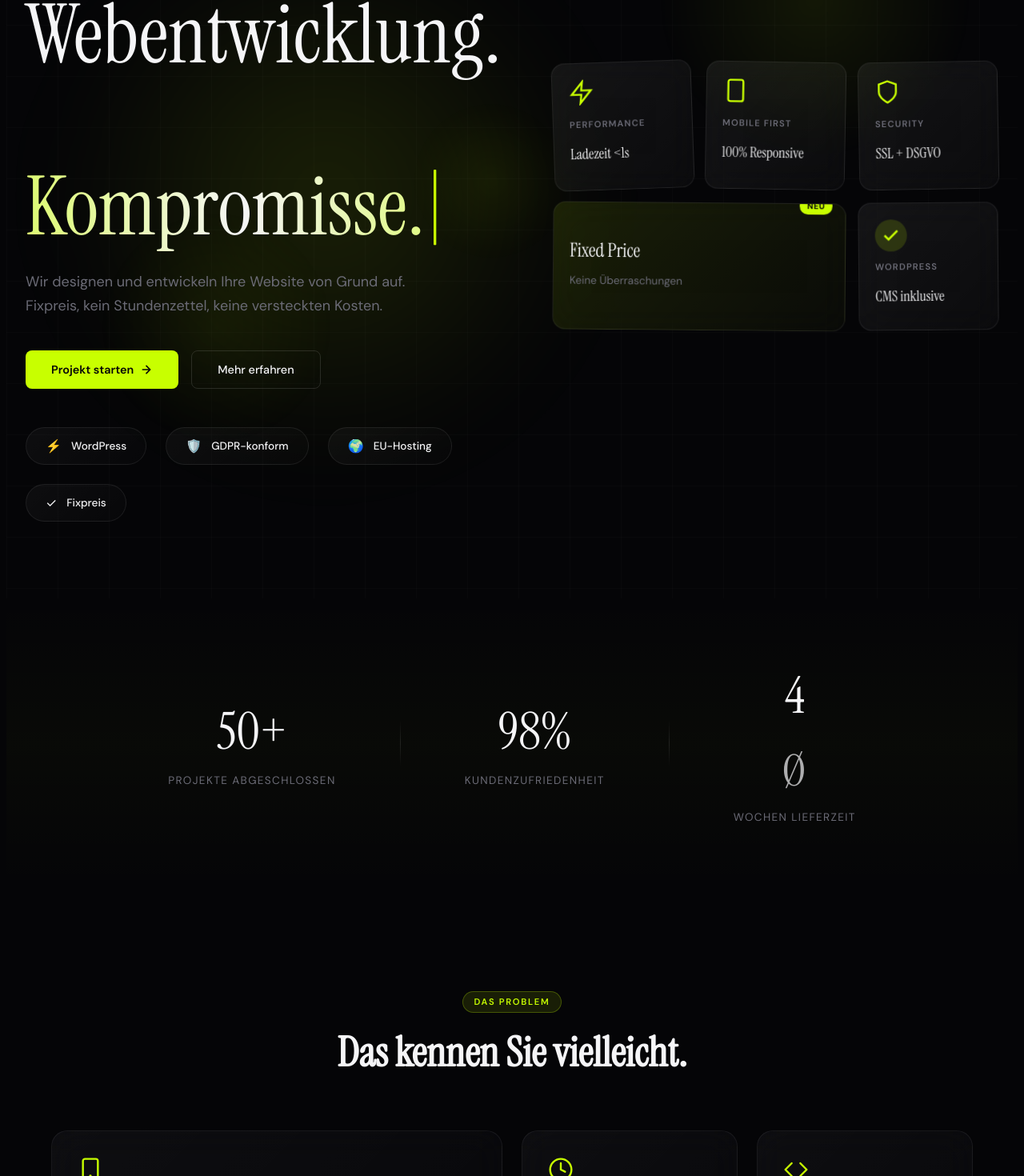
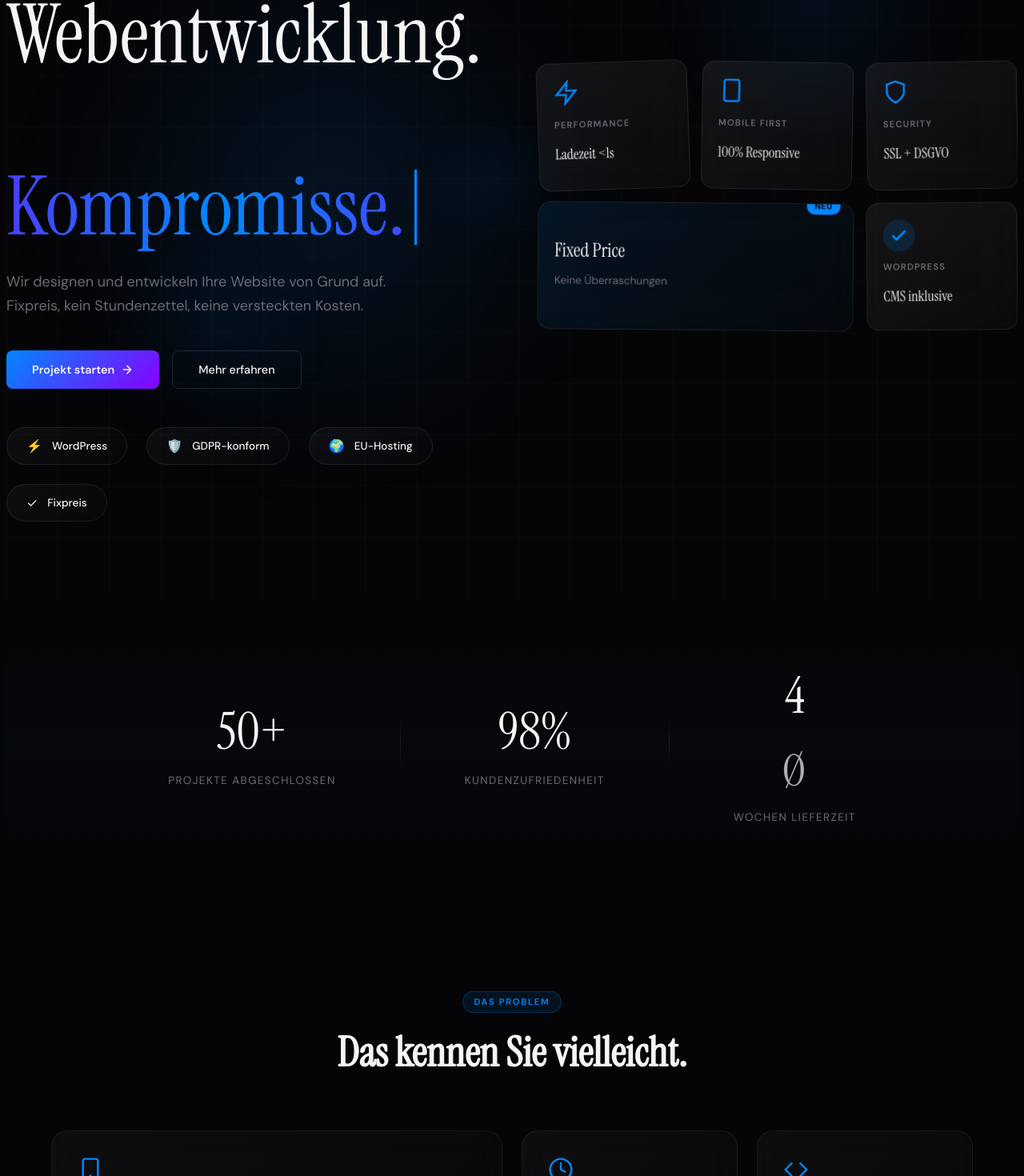
Before and after one commit to devorsomething/devmiro-at, a Next.js app: page / in a window 1280 px wide. Shown: the part 297-1767 px from the top of the page at 80% size. Built offline with nearby package versions, Linux system fonts and the light colour scheme.

Commit message:
style: change theme from neon green to metallic blue and purple gradient

```diff
--- a/app/globals.css
+++ b/app/globals.css
@@ -3,12 +3,9 @@
 @tailwind utilities;
 
 /* ============================================
-   DEVMIRO OBSIDIAN LUXURY — ULTRA PREMIUM CSS
+   DEVMIRO METALLIC BLUE/PURPLE LUXURY CSS
    ============================================ */
 
-/* --------------------------------------------
-   1. CSS VARIABLES — COMPLETE OVERHAUL
-   -------------------------------------------- */
 :root {
   /* Core Colors */
   --obsidian: #050507;
@@ -16,9 +13,13 @@
   --smoke: #1a1a1f;
   --ash: #6b6b76;
   --white: #f5f5f7;
-  --electric: #c8ff00;
-  --electric-dim: rgba(200, 255, 0, 0.1);
-  --electric-glow: rgba(200, 255, 0, 0.15);
+
+  /* NEW THEME: Metallic Blue to Purple */
+  --metallic-blue: #0088ff;
+  --metallic-purple: #8800ff;
+  --electric: #0088ff; /* Keeping var name for compatibility but changed color */
+  --electric-dim: rgba(0, 136, 255, 0.1);
+  --electric-glow: rgba(0, 136, 255, 0.15);
 
   /* Legacy compatibility */
   --bg-primary: var(--obsidian);
@@ -26,12 +27,12 @@
   --bg-card: var(--graphite);
   --bg-card-hover: var(--smoke);
   --border: var(--smoke);
-  --accent: var(--electric);
+  --accent: var(--metallic-blue);
   --accent-glow: var(--electric-dim);
   --text-primary: var(--white);
   --text-secondary: var(--ash);
   --text-muted: var(--ash);
-  --success: var(--electric);
+  --success: var(--metallic-purple);
 
   /* Premium Easing Curves */
   --ease-out-expo: cubic-bezier(0.16, 1, 0.3, 1);
@@ -44,15 +45,12 @@
   --duration-slow: 500ms;
   --duration-slower: 800ms;
 
-  /* Electric Glow Effects */
-  --electric-glow-sm: 0 0 20px rgba(200, 255, 0, 0.15);
-  --electric-glow-md: 0 0 40px rgba(200, 255, 0, 0.2);
-  --electric-glow-lg: 0 0 80px rgba(200, 255, 0, 0.25);
+  /* Glow Effects */
+  --electric-glow-sm: 0 0 20px rgba(0, 136, 255, 0.15);
+  --electric-glow-md: 0 0 40px rgba(136, 0, 255, 0.2);
+  --electric-glow-lg: 0 0 80px rgba(0, 136, 255, 0.25);
 }
 
-/* --------------------------------------------
-   2. CUSTOM SCROLLBAR — PREMIUM STYLE
-   -------------------------------------------- */
 ::-webkit-scrollbar {
   width: 4px;
 }
@@ -60,77 +58,33 @@
   background: transparent;
 }
 ::-webkit-scrollbar-thumb {
-  background: rgba(200, 255, 0, 0.2);
+  background: rgba(0, 136, 255, 0.2);
   border-radius: 2px;
 }
 ::-webkit-scrollbar-thumb:hover {
-  background: rgba(200, 255, 0, 0.4);
+  background: rgba(136, 0, 255, 0.4);
 }
 
-/* Firefox scrollbar */
 * {
   scrollbar-width: thin;
-  scrollbar-color: rgba(200, 255, 0, 0.2) transparent;
+  scrollbar-color: rgba(0, 136, 255, 0.2) transparent;
 }
 
-/* --------------------------------------------
-   3. SCROLL REVEAL SYSTEM
-   -------------------------------------------- */
-.reveal {
-  /* opacity: 0; */
-  transform: translateY(40px);
-  transition: all var(--duration-slower) var(--ease-out-expo);
-}
+.reveal { transform: translateY(40px); transition: all var(--duration-slower) var(--ease-out-expo); }
+.reveal.visible { opacity: 1; transform: translateY(0); }
+.reveal-left { transform: translateX(-40px); transition: all var(--duration-slower) var(--ease-out-expo); }
+.reveal-left.visible { opacity: 1; transform: translateX(0); }
+.reveal-scale { transform: scale(0.92); transition: all var(--duration-slower) var(--ease-out-expo); }
+.reveal-scale.visible { opacity: 1; transform: scale(1); }
 
-.reveal.visible {
-  opacity: 1;
-  transform: translateY(0);
-}
-
-.reveal-left {
-  /* opacity: 0; */
-  transform: translateX(-40px);
-  transition: all var(--duration-slower) var(--ease-out-expo);
-}
-
-.reveal-left.visible {
-  opacity: 1;
-  transform: translateX(0);
-}
-
-.reveal-scale {
-  /* opacity: 0; */
-  transform: scale(0.92);
-  transition: all var(--duration-slower) var(--ease-out-expo);
-}
-
-.reveal-scale.visible {
-  opacity: 1;
-  transform: scale(1);
-}
-
-/* Staggered reveal for children */
-.reveal-stagger > * {
-  /* opacity: 0; */
-  transform: translateY(30px);
-  transition: all var(--duration-slower) var(--ease-out-expo);
-}
-
-.reveal-stagger > *.visible {
-  opacity: 1;
-  transform: translateY(0);
-}
-
+.reveal-stagger > * { transform: translateY(30px); transition: all var(--duration-slower) var(--ease-out-expo); }
+.reveal-stagger > *.visible { opacity: 1; transform: translateY(0); }
 .reveal-stagger > *:nth-child(1) { transition-delay: 0ms; }
 .reveal-stagger > *:nth-child(2) { transition-delay: 80ms; }
 .reveal-stagger > *:nth-child(3) { transition-delay: 160ms; }
 .reveal-stagger > *:nth-child(4) { transition-delay: 240ms; }
 .reveal-stagger > *:nth-child(5) { transition-delay: 320ms; }
-.reveal-stagger > *:nth-child(6) { transition-delay: 400ms; }
 
-/* --------------------------------------------
-   4. NOISE TEXTURE — FILM GRAIN OVERLAY
-   -------------------------------------------- */
 .noise-overlay {
   position: fixed;
   inset: 0;
@@ -142,9 +96,6 @@
   background-size: 256px 256px;
 }
 
-/* --------------------------------------------
-   5. GRID PATTERN BACKGROUND
-   -------------------------------------------- */
 .grid-bg {
   background-image:
     linear-gradient(rgba(255, 255, 255, 0.015) 1px, transparent 1px),
@@ -152,81 +103,13 @@
   background-size: 64px 64px;
 }
 
-/* --------------------------------------------
-   6. UPGRADED ANIMATION KEYFRAMES
-   -------------------------------------------- */
-@keyframes fadeInUp {
-  from { opacity: 0; transform: translateY(24px); }
-  to { opacity: 1; transform: translateY(0); }
-}
-
-@keyframes fadeIn {
-  from { opacity: 0; }
-  to { opacity: 1; }
-}
-
-@keyframes slideInLeft {
-  from { opacity: 0; transform: translateX(-24px); }
-  to { opacity: 1; transform: translateX(0); }
-}
+@keyframes fadeInUp { from { opacity: 0; transform: translateY(24px); } to { opacity: 1; transform: translateY(0); } }
+@keyframes fadeIn { from { opacity: 0; } to { opacity: 1; } }
+@keyframes slideInLeft { from { opacity: 0; transform: translateX(-24px); } to { opacity: 1; transform: translateX(0); } }
 
 @keyframes border-glow {
-  0%, 100% { border-color: rgba(200, 255, 0, 0.2); }
-  50% { border-color: rgba(200, 255, 0, 0.5); }
-}
-
-@keyframes orb-float {
-  0%, 100% { transform: translate(0, 0) scale(1); }
-  33% { transform: translate(30px, -30px) scale(1.05); }
-  66% { transform: translate(-20px, 20px) scale(0.95); }
-}
-
-@keyframes orb-pulse {
-  0%, 100% { transform: scale(1); opacity: 0.5; }
-  50% { transform: scale(1.2); opacity: 0.8; }
-}
-
-@keyframes float-shape {
-  0%, 100% { transform: translateY(0) rotate(0deg); }
-  50% { transform: translateY(-20px) rotate(5deg); }
-}
-
-@keyframes float-shape-reverse {
-  0%, 100% { transform: translateY(0) rotate(0deg); }
-  50% { transform: translateY(20px) rotate(-5deg); }
-}
-
-@keyframes wave-dash {
-  0% { stroke-dashoffset: 0; }
-  100% { stroke-dashoffset: -40; }
-}
-
-@keyframes gradient-shift {
-  0%, 100% { background-position: 0% 50%; }
-  50% { background-position: 100% 50%; }
-}
-
-/* Premium Keyframes */
-@keyframes float-slow {
-  0%, 100% { transform: translate(0, 0); }
-  25% { transform: translate(20px, -30px); }
-  50% { transform: translate(-15px, 20px); }
-  75% { transform: translate(25px, 10px); }
-}
-
-@keyframes shimmer {
-  0% { transform: translateX(-100%); }
-  100% { transform: translateX(100%); }
-}
-
-@keyframes pulse-glow {
-  0%, 100% { box-shadow: 0 0 20px rgba(200, 255, 0, 0.15); }
-  50% { box-shadow: 0 0 40px rgba(200, 255, 0, 0.3); }
-}
-
-@keyframes rotate-slow {
-  from { transform: rotate(0deg); }
-  to { transform: rotate(360deg); }
+  0%, 100% { border-color: rgba(0, 136, 255, 0.2); }
+  50% { border-color: rgba(136, 0, 255, 0.5); }
 }
 
 @keyframes text-shimmer {
@@ -234,16 +117,13 @@
   100% { background-position: 200% center; }
 }
 
-/* --------------------------------------------
-   7. PREMIUM BUTTON STYLES
-   -------------------------------------------- */
 .btn-primary {
   display: inline-flex;
   align-items: center;
   gap: 0.5rem;
   padding: 0.875rem 2rem;
-  background: var(--electric);
-  color: var(--obsidian);
+  background: linear-gradient(135deg, var(--metallic-blue), var(--metallic-purple));
+  color: var(--white);
   font-weight: 600;
   font-size: 0.9rem;
   border-radius: 8px;
@@ -257,10 +137,6 @@
 .btn-primary:hover {
   transform: translateY(-3px) scale(1.02);
   box-shadow: var(--electric-glow-lg);
-}
-
-.btn-primary:active {
-  transform: scale(0.98) translateY(-1px);
 }
 
 .btn-outline {
@@ -281,40 +157,12 @@
 }
 
 .btn-outline:hover {
-  border-color: var(--electric);
-  color: var(--electric);
-  background: var(--electric-dim);
+  border-color: var(--metallic-purple);
+  color: var(--white);
+  background: rgba(136, 0, 255, 0.1);
   transform: translateY(-2px);
 }
 
-.btn-outline:active {
-  transform: translateY(0);
-}
-
-.btn-ghost {
-  display: inline-flex;
-  align-items: center;
-  gap: 0.5rem;
-  padding: 0.875rem 2rem;
-  background: transparent;
-  color: var(--ash);
-  font-weight: 500;
-  font-size: 0.9rem;
-  border-radius: 8px;
-  transition: all var(--duration-normal) var(--ease-out-expo);
-  text-decoration: none;
-  border: none;
-  cursor: pointer;
-}
-
-.btn-ghost:hover {
-  background: rgba(255, 255, 255, 0.05);
-  color: var(--white);
-}
-
-/* --------------------------------------------
-   8. PREMIUM CARD STYLES
-   -------------------------------------------- */
 .premium-card {
   background: linear-gradient(135deg, rgba(255, 255, 255, 0.05) 0%, rgba(255, 255, 255, 0.02) 100%);
   border: 1px solid rgba(255, 255, 255, 0.08);
@@ -325,58 +173,13 @@
 }
 
 .premium-card:hover {
-  border-color: rgba(200, 255, 0, 0.3);
+  border-color: rgba(0, 136, 255, 0.3);
   transform: translateY(-6px) scale(1.01);
-  box-shadow: 0 20px 60px rgba(0, 0, 0, 0.4), 0 0 40px rgba(200, 255, 0, 0.08);
+  box-shadow: 0 20px 60px rgba(0, 0, 0, 0.4), 0 0 40px rgba(136, 0, 255, 0.08);
 }
 
-/* Shimmer card effect */
-.shimmer-card {
-  position: relative;
-  overflow: hidden;
-}
-
-.shimmer-card::after {
-  content: '';
-  position: absolute;
-  top: 0;
-  left: 0;
-  right: 0;
-  bottom: 0;
-  background: linear-gradient(
-    90deg,
-    transparent 0%,
-    rgba(255, 255, 255, 0.05) 50%,
-    transparent 100%
-  );
-  transform: translateX(-100%);
-  transition: transform 0.6s var(--ease-out-expo);
-  pointer-events: none;
-}
-
-.shimmer-card:hover::after {
-  transform: translateX(100%);
-}
-
-/* --------------------------------------------
-   9. MAGNETIC HOVER BASELINE
-   -------------------------------------------- */
-.magnetic {
-  transition: transform var(--duration-fast) var(--ease-out-expo);
-}
-
-/* --------------------------------------------
-   10. FLOATING NAV BASE
-   -------------------------------------------- */
-.nav-floating {
-  transition: all var(--duration-normal) var(--ease-out-expo);
-}
-
-/* --------------------------------------------
-   11. GRADIENT TEXT UPGRADE
-   -------------------------------------------- */
 .gradient-text {
-  background: linear-gradient(90deg, var(--white) 0%, var(--electric) 50%, var(--white) 100%);
+  background: linear-gradient(90deg, var(--metallic-blue) 0%, var(--metallic-purple) 50%, var(--metallic-blue) 100%);
   background-size: 200% auto;
   -webkit-background-clip: text;
   -webkit-text-fill-color: transparent;
@@ -384,17 +187,8 @@
   animation: text-shimmer 4s linear infinite;
 }
 
-/* --------------------------------------------
-   BASE STYLES
-   -------------------------------------------- */
-* {
-  box-sizing: border-box;
-}
-
-html {
-  scroll-behavior: smooth;
-}
-
+* { box-sizing: border-box; }
+html { scroll-behavior: smooth; }
 body {
   background-color: var(--obsidian);
   color: var(--text-primary);
@@ -405,48 +199,13 @@
 }
 
 ::selection {
-  background-color: var(--electric);
-  color: var(--obsidian);
+  background-color: var(--metallic-blue);
+  color: var(--white);
 }
 
-/* --------------------------------------------
-   ANIMATION UTILITY CLASSES
-   -------------------------------------------- */
-.animate-fade-in-up {
-  animation: fadeInUp 0.6s var(--ease-out-expo) forwards;
-}
+.animate-fade-in-up { animation: fadeInUp 0.6s var(--ease-out-expo) forwards; }
+.glow-border { animation: border-glow 3s ease-in-out infinite; }
 
-.animate-fade-in {
-  animation: fadeIn 0.5s ease-out forwards;
-}
-
-.animate-slide-in-left {
-  animation: slideInLeft 0.6s var(--ease-out-expo) forwards;
-}
-
-.delay-100 { animation-delay: 100ms; }
-.delay-200 { animation-delay: 200ms; }
-.delay-300 { animation-delay: 300ms; }
-.delay-400 { animation-delay: 400ms; }
-.delay-500 { animation-delay: 500ms; }
-.delay-600 { animation-delay: 600ms; }
-
-.glow-border {
-  animation: border-glow 3s ease-in-out infinite;
-}
-
-/* --------------------------------------------
-   TYPOGRAPHY
-   -------------------------------------------- */
-.display-serif {
-  font-family: 'Instrument Serif', Georgia, serif;
-}
-
-.electric { color: var(--electric); }
-
-/* --------------------------------------------
-   SECTION TAG
-   -------------------------------------------- */
 .section-tag {
   display: inline-flex;
   align-items: center;
@@ -455,16 +214,13 @@
   font-weight: 600;
   letter-spacing: 0.15em;
   text-transform: uppercase;
-  color: var(--electric);
+  color: var(--metallic-blue);
   padding: 0.35rem 0.85rem;
-  border: 1px solid rgba(200, 255, 0, 0.25);
+  border: 1px solid rgba(0, 136, 255, 0.25);
   border-radius: 100px;
   background: var(--electric-dim);
 }
 
-/* --------------------------------------------
-   CARDS
-   -------------------------------------------- */
 .card {
   background: var(--graphite);
   border: 1px solid var(--smoke);
@@ -472,64 +228,9 @@
   transition: border-color var(--duration-normal) var(--ease-out-expo),
               transform var(--duration-normal) var(--ease-out-expo);
 }
-
 .card:hover {
-  border-color: rgba(200, 255, 0, 0.3);
+  border-color: rgba(136, 0, 255, 0.3);
   transform: translateY(-2px);
 }
 
-/* --------------------------------------------
-   LAYOUT
-   -------------------------------------------- */
-.container-max {
-  max-width: 1200px;
-  margin: 0 auto;
-  padding: 0 1.5rem;
-}
-
-.container-wide {
-  max-width: 1400px;
-  margin: 0 auto;
-  padding: 0 1.5rem;
-}
-
-/* --------------------------------------------
-   DIAGONAL CLIP PATHS
-   -------------------------------------------- */
-.clip-diagonal-top {
-  clip-path: polygon(0 8%, 100% 0, 100% 100%, 0 100%);
-}
-
-.clip-diagonal-bottom {
-  clip-path: polygon(0 0, 100% 0, 100% 92%, 0 100%);
-}
-
-/* --------------------------------------------
-   RESPONSIVE HELPERS
-   -------------------------------------------- */
-@media (min-width: 768px) {
-  .md\:flex { display: flex; }
-  .md\:hidden { display: none; }
-  .md\:block { display: block; }
-}
-
-@layer utilities {
-  .text-balance { text-wrap: balance; }
-}
-
-.trust-badge {
-  display: flex;
-  align-items: center;
-  gap: 0.4rem;
-}
-
-.trust-icon { font-size: 0.9rem; }
-
-.trust-label { font-size: 0.8rem; color: var(--ash); }
-
-.trust-divider {
-  width: 1px;
-  height: 14px;
-  background: var(--smoke);
-  margin-left: 0.75rem;
-}
+.container-max { max-width: 1200px; margin: 0 auto; padding: 0 1.5rem; }
--- a/app/premium.css
+++ b/app/premium.css
@@ -18,7 +18,7 @@
   width: 800px;
   height: 800px;
   border-radius: 50%;
-  background: radial-gradient(circle at center, rgba(200, 255, 0, 0.12) 0%, transparent 60%);
+  background: radial-gradient(circle at center, rgba(0, 136, 255, 0.12) 0%, transparent 60%);
   pointer-events: none;
   z-index: 0;
   filter: blur(60px);
@@ -137,11 +137,11 @@
   font-weight: 600;
   letter-spacing: 0.1em;
   text-transform: uppercase;
-  color: var(--electric);
+  color: var(--metallic-blue);
   padding: 0.5rem 1rem;
-  border: 1px solid rgba(200, 255, 0, 0.25);
+  border: 1px solid rgba(0, 136, 255, 0.25);
   border-radius: 100px;
-  background: rgba(200, 255, 0, 0.08);
+  background: rgba(0, 136, 255, 0.08);
   margin-bottom: 2rem;
 }
 
@@ -160,7 +160,7 @@
 
 .hero-headline-accent {
   display: block;
-  color: var(--electric);
+  color: var(--metallic-blue);
 }
 
 .typewriter-text {
@@ -224,9 +224,9 @@
 }
 
 .bento-card:hover {
-  border-color: rgba(200, 255, 0, 0.4);
+  border-color: rgba(0, 136, 255, 0.4);
   transform: translateY(-4px);
-  box-shadow: 0 20px 40px rgba(0, 0, 0, 0.3), 0 0 30px rgba(200, 255, 0, 0.1);
+  box-shadow: 0 20px 40px rgba(0, 0, 0, 0.3), 0 0 30px rgba(0, 136, 255, 0.1);
 }
 
 .bento-card-1 {
@@ -260,7 +260,7 @@
   grid-column: 1 / 3;
   grid-row: 2 / 3;
   transform: rotate(0.5deg);
-  background: linear-gradient(135deg, rgba(200, 255, 0, 0.1) 0%, rgba(200, 255, 0, 0.02) 100%);
+  background: linear-gradient(135deg, rgba(0, 136, 255, 0.1) 0%, rgba(0, 136, 255, 0.02) 100%);
 }
 .bento-card-4:hover {
   transform: rotate(0deg) translateY(-4px);
@@ -295,7 +295,7 @@
   position: absolute;
   top: -8px;
   right: 16px;
-  background: var(--electric);
+  background: var(--metallic-blue);
   color: var(--obsidian);
   font-size: 0.65rem;
   font-weight: 700;
@@ -321,7 +321,7 @@
   width: 40px;
   height: 40px;
   border-radius: 50%;
-  background: rgba(200, 255, 0, 0.15);
+  background: rgba(0, 136, 255, 0.15);
   display: flex;
   align-items: center;
   justify-content: center;
@@ -338,7 +338,7 @@
 .hero-shape-1 {
   width: 400px;
   height: 400px;
-  background: radial-gradient(circle, rgba(200, 255, 0, 0.08) 0%, transparent 70%);
+  background: radial-gradient(circle, rgba(0, 136, 255, 0.08) 0%, transparent 70%);
   top: 10%;
   right: 5%;
   animation: float-slow 20s ease-in-out infinite;
@@ -347,7 +347,7 @@
 .hero-shape-2 {
   width: 300px;
   height: 300px;
-  background: radial-gradient(circle, rgba(200, 255, 0, 0.05) 0%, transparent 70%);
+  background: radial-gradient(circle, rgba(0, 136, 255, 0.05) 0%, transparent 70%);
   bottom: 20%;
   left: 10%;
   animation: float-slow 15s ease-in-out infinite reverse;
@@ -356,7 +356,7 @@
 .hero-shape-3 {
   width: 200px;
   height: 200px;
-  background: radial-gradient(circle, rgba(200, 255, 0, 0.1) 0%, transparent 70%);
+  background: radial-gradient(circle, rgba(0, 136, 255, 0.1) 0%, transparent 70%);
   top: 40%;
   left: 40%;
   animation: orb-pulse 8s ease-in-out infinite;
@@ -367,7 +367,7 @@
    ============================================ */
 .counters-section {
   padding: 4rem 0;
-  background: linear-gradient(180deg, transparent 0%, rgba(200, 255, 0, 0.02) 50%, transparent 100%);
+  background: linear-gradient(180deg, transparent 0%, rgba(0, 136, 255, 0.02) 50%, transparent 100%);
 }
 
 .counters-grid {
@@ -442,9 +442,9 @@
 }
 
 .pain-card:hover {
-  border-color: rgba(200, 255, 0, 0.4);
+  border-color: rgba(0, 136, 255, 0.4);
   transform: translateY(-6px);
-  box-shadow: 0 20px 60px rgba(0, 0, 0, 0.4), 0 0 40px rgba(200, 255, 0, 0.08);
+  box-shadow: 0 20px 60px rgba(0, 0, 0, 0.4), 0 0 40px rgba(0, 136, 255, 0.08);
 }
 
 .pain-card-large {
@@ -540,7 +540,7 @@
 .pricing-card-featured {
   border: 2px solid transparent;
   background: linear-gradient(var(--graphite), var(--graphite)) padding-box,
-              linear-gradient(135deg, var(--electric), rgba(200, 255, 0, 0.3), var(--electric)) border-box;
+              linear-gradient(135deg, var(--metallic-blue), rgba(0, 136, 255, 0.3), var(--metallic-blue)) border-box;
   background-size: 200% 200%;
   animation: gradient-shift 4s ease infinite;
   transform: scale(1.02);
@@ -548,7 +548,7 @@
 
 .pricing-card-featured:hover {
   transform: scale(1.05) translateY(-6px);
-  box-shadow: 0 30px 80px rgba(200, 255, 0, 0.15), 0 0 60px rgba(200, 255, 0, 0.1);
+  box-shadow: 0 30px 80px rgba(0, 136, 255, 0.15), 0 0 60px rgba(0, 136, 255, 0.1);
 }
 
 .pricing-featured-badge {
@@ -556,7 +556,7 @@
   top: -14px;
   left: 50%;
   transform: translateX(-50%);
-  background: linear-gradient(135deg, var(--electric), rgba(200, 255, 0, 0.8));
+  background: linear-gradient(135deg, var(--metallic-blue), rgba(0, 136, 255, 0.8));
   color: var(--obsidian);
   font-size: 0.7rem;
   font-weight: 700;
@@ -574,8 +574,8 @@
   position: absolute;
   top: 1rem;
   right: 1rem;
-  background: rgba(200, 255, 0, 0.15);
-  color: var(--electric);
+  background: rgba(0, 136, 255, 0.15);
+  color: var(--metallic-blue);
   font-size: 0.65rem;
   font-weight: 600;
   padding: 0.3rem 0.7rem;
@@ -652,7 +652,7 @@
   width: 36px;
   height: 36px;
   border-radius: 50%;
-  background: rgba(200, 255, 0, 0.15);
+  background: rgba(0, 136, 255, 0.15);
   display: flex;
   align-items: center;
   justify-content: center;
@@ -667,7 +667,7 @@
 }
 
 .pricing-footer-link {
-  color: var(--electric);
+  color: var(--metallic-blue);
   text-decoration: none;
   transition: opacity 0.2s;
 }
@@ -714,9 +714,9 @@
 }
 
 .process-card:hover {
-  border-color: rgba(200, 255, 0, 0.3);
+  border-color: rgba(0, 136, 255, 0.3);
   transform: translateY(-4px);
-  box-shadow: 0 20px 50px rgba(0, 0, 0, 0.3), 0 0 30px rgba(200, 255, 0, 0.08);
+  box-shadow: 0 20px 50px rgba(0, 0, 0, 0.3), 0 0 30px rgba(0, 136, 255, 0.08);
 }
 
 .process-card-large {
@@ -740,7 +740,7 @@
   position: absolute;
   width: 30px;
   height: 30px;
-  border-color: rgba(200, 255, 0, 0.3);
+  border-color: rgba(0, 136, 255, 0.3);
   border-style: solid;
   border-width: 0;
 }
@@ -784,7 +784,7 @@
 .social-proof-section {
   padding: 8rem 0;
   position: relative;
-  background: linear-gradient(180deg, transparent 0%, rgba(200, 255, 0, 0.02) 50%, transparent 100%);
+  background: linear-gradient(180deg, transparent 0%, rgba(0, 136, 255, 0.02) 50%, transparent 100%);
 }
 
 .social-proof-header {
@@ -828,7 +828,7 @@
 }
 
 .client-logo:hover .client-logo-circle {
-  border-color: rgba(200, 255, 0, 0.4);
+  border-color: rgba(0, 136, 255, 0.4);
   transform: translateY(-4px);
   box-shadow: 0 10px 30px rgba(0, 0, 0, 0.3);
 }
@@ -836,7 +836,7 @@
 .client-logo-initial {
   font-family: 'Instrument Serif', Georgia, serif;
   font-size: 1.5rem;
-  color: var(--electric);
+  color: var(--metallic-blue);
 }
 
 .client-logo-name {
@@ -890,7 +890,7 @@
   width: 48px;
   height: 48px;
   border-radius: 50%;
-  background: linear-gradient(135deg, var(--electric), rgba(200, 255, 0, 0.6));
+  background: linear-gradient(135deg, var(--metallic-blue), rgba(0, 136, 255, 0.6));
   display: flex;
   align-items: center;
   justify-content: center;
@@ -929,7 +929,7 @@
 }
 
 .testimonial-dot.active {
-  background: var(--electric);
+  background: var(--metallic-blue);
   transform: scale(1.2);
 }
 
@@ -988,7 +988,7 @@
 }
 
 .trust-badge:hover {
-  border-color: rgba(200, 255, 0, 0.3);
+  border-color: rgba(0, 136, 255, 0.3);
   transform: translateY(-2px);
 }
 
@@ -1050,8 +1050,8 @@
 }
 
 .faq-item[open] {
-  border-color: rgba(200, 255, 0, 0.3);
-  border-left: 3px solid var(--electric);
+  border-color: rgba(0, 136, 255, 0.3);
+  border-left: 3px solid var(--metallic-blue);
 }
 
 .faq-summary {
@@ -1084,7 +1084,7 @@
   width: 28px;
   height: 28px;
   border-radius: 50%;
-  background: rgba(200, 255, 0, 0.1);
+  background: rgba(0, 136, 255, 0.1);
   display: flex;
   align-items: center;
   justify-content: center;
@@ -1125,7 +1125,7 @@
 .cta-bg-orb-1 {
   width: 600px;
   height: 600px;
-  background: radial-gradient(circle, rgba(200, 255, 0, 0.15) 0%, transparent 60%);
+  background: radial-gradient(circle, rgba(0, 136, 255, 0.15) 0%, transparent 60%);
   top: -200px;
   right: -200px;
   animation: orb-float 15s ease-in-out infinite;
@@ -1134,7 +1134,7 @@
 .cta-bg-orb-2 {
   width: 400px;
   height: 400px;
-  background: radial-gradient(circle, rgba(200, 255, 0, 0.1) 0%, transparent 60%);
+  background: radial-gradient(circle, rgba(0, 136, 255, 0.1) 0%, transparent 60%);
   bottom: -100px;
   left: -100px;
   animation: orb-float 12s ease-in-out infinite reverse;
@@ -1143,7 +1143,7 @@
 .cta-float-shape {
   position: absolute;
   border-radius: 12px;
-  border: 1px solid rgba(200, 255, 0, 0.2);
+  border: 1px solid rgba(0, 136, 255, 0.2);
   pointer-events: none;
 }
 
@@ -1168,7 +1168,7 @@
   height: 40px;
   top: 40%;
   right: 25%;
-  background: rgba(200, 255, 0, 0.05);
+  background: rgba(0, 136, 255, 0.05);
   animation: float-shape 6s ease-in-out infinite;
 }
 
@@ -1226,7 +1226,7 @@
   left: 0;
   right: 0;
   height: 2px;
-  background: linear-gradient(90deg, transparent, var(--electric), transparent);
+  background: linear-gradient(90deg, transparent, var(--metallic-blue), transparent);
 }
 
 .footer-inner {
@@ -1293,7 +1293,7 @@
 }
 
 .footer-nav-list a:hover {
-  color: var(--electric);
+  color: var(--metallic-blue);
 }
 
 .footer-bottom {
@@ -1326,7 +1326,7 @@
 }
 
 .footer-links a:hover {
-  color: var(--electric);
+  color: var(--metallic-blue);
 }
 
 .footer-link-divider {
@@ -1381,8 +1381,8 @@
 }
 
 @keyframes border-glow {
-  0%, 100% { border-color: rgba(200, 255, 0, 0.2); }
-  50% { border-color: rgba(200, 255, 0, 0.5); }
+  0%, 100% { border-color: rgba(0, 136, 255, 0.2); }
+  50% { border-color: rgba(0, 136, 255, 0.5); }
 }
 
 @keyframes shimmer {
@@ -1391,8 +1391,8 @@
 }
 
 @keyframes pulse-glow {
-  0%, 100% { box-shadow: 0 0 20px rgba(200, 255, 0, 0.15); }
-  50% { box-shadow: 0 0 40px rgba(200, 255, 0, 0.3); }
+  0%, 100% { box-shadow: 0 0 20px rgba(0, 136, 255, 0.15); }
+  50% { box-shadow: 0 0 40px rgba(0, 136, 255, 0.3); }
 }
 
 @keyframes rotate-slow {
```
